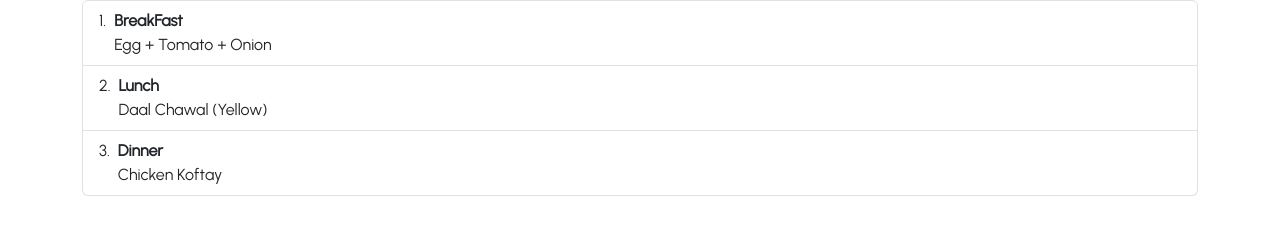
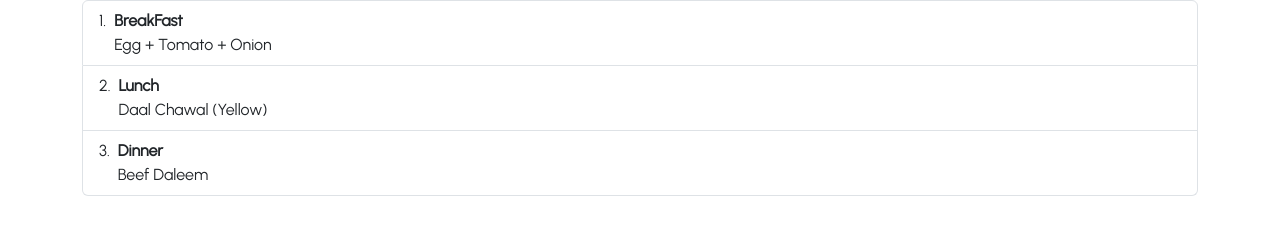
Before and after one commit to fatehmehmood123/Mess-Menu, a React (Create React App) app: page / in a window 1280 px wide. Shown: the part 110-347 px from the top of the page. Built offline with nearby package versions, Linux system fonts and the light colour scheme.

Commit message:
friday odd updated

```diff
--- a/src/Pages/Today.js
+++ b/src/Pages/Today.js
@@ -51,7 +51,7 @@ export default function Daily() {
       if (currentDate.getDay() === 5) {     //Friday odd
         setbreakfast("Egg + Tomato + Onion")
         setlunch("Daal Chawal (Yellow)")
-        setdinner("Chicken Koftay")
+        setdinner("Beef Daleem")
       }
       if (currentDate.getDay() === 6) {     //Saturday odd
         setbreakfast("Aluu Paratha")
--- a/src/Pages/Weekly.js
+++ b/src/Pages/Weekly.js
@@ -33,7 +33,7 @@ export default function Weekly() {
       setwedLunch('Mash Daal + Salad')
       setwedDinner('Chicken Karahi + Custard')
       setfriLunch('Daal Chawal (Yellow)')
-      setfriDinner('Chicken Koftay')
+      setfriDinner('Beef Daleem')
       setsatDinner('Cutlets + Daal')
       setsunDinner('Chicken Curry + Pulao')
     } else {      //week is even
```
